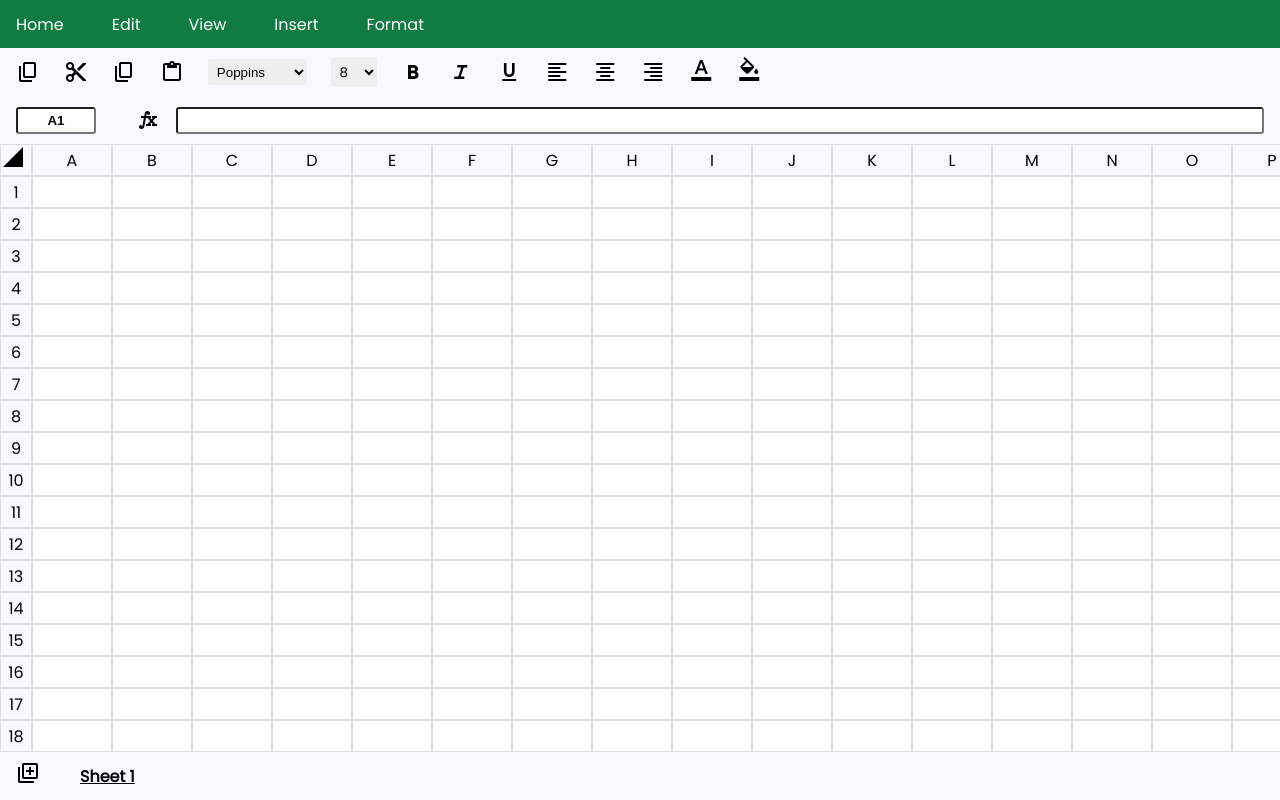
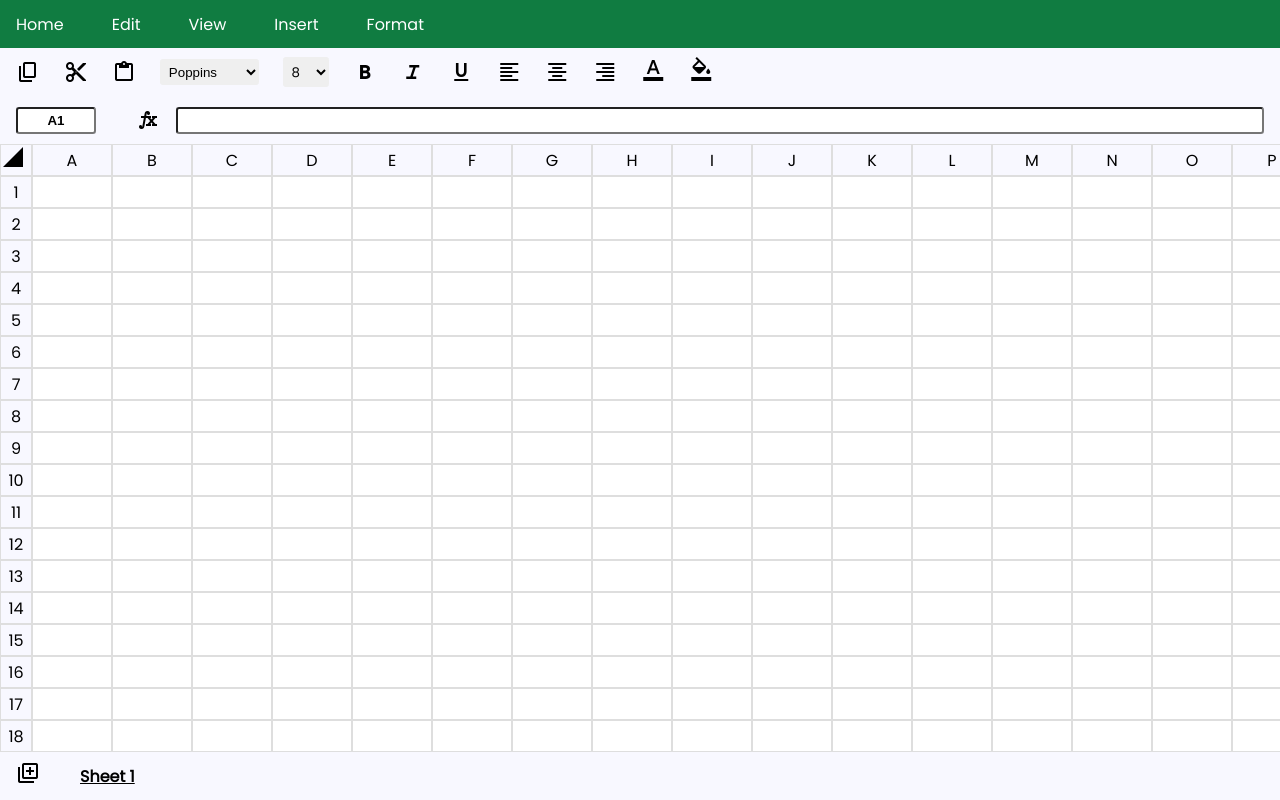
Before and after one commit to sayandeeppaul/AlgoDesk, a plain HTML site: page index.html in a window 1280 px wide. Drawn offline with nearby package versions, Linux system fonts and the light colour scheme.

Commit message:
updated html code

```diff
--- a/index.html
+++ b/index.html
@@ -24,9 +24,6 @@
         </span>
         <span class="material-symbols-outlined">
             cut
-        </span>
-        <span class="material-symbols-outlined">
-            content_copy
         </span>
         <span class="material-symbols-outlined">
             content_paste
```
